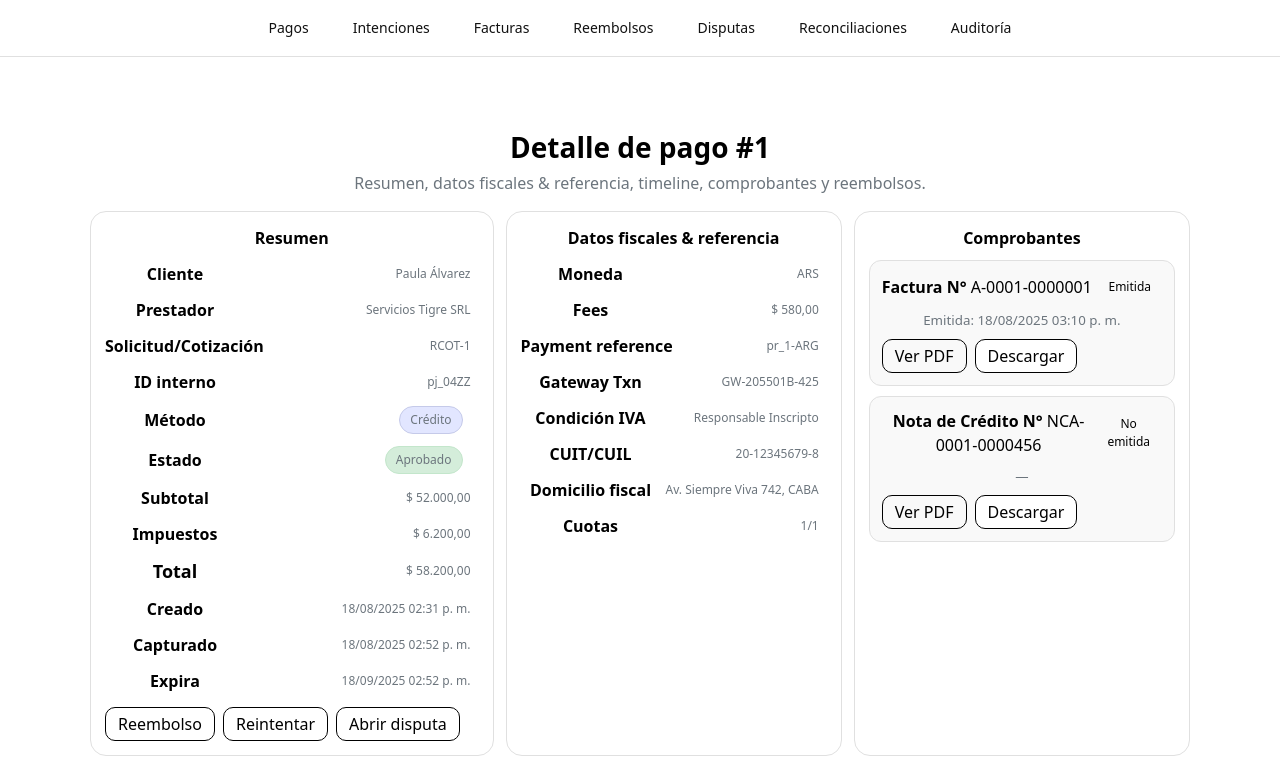
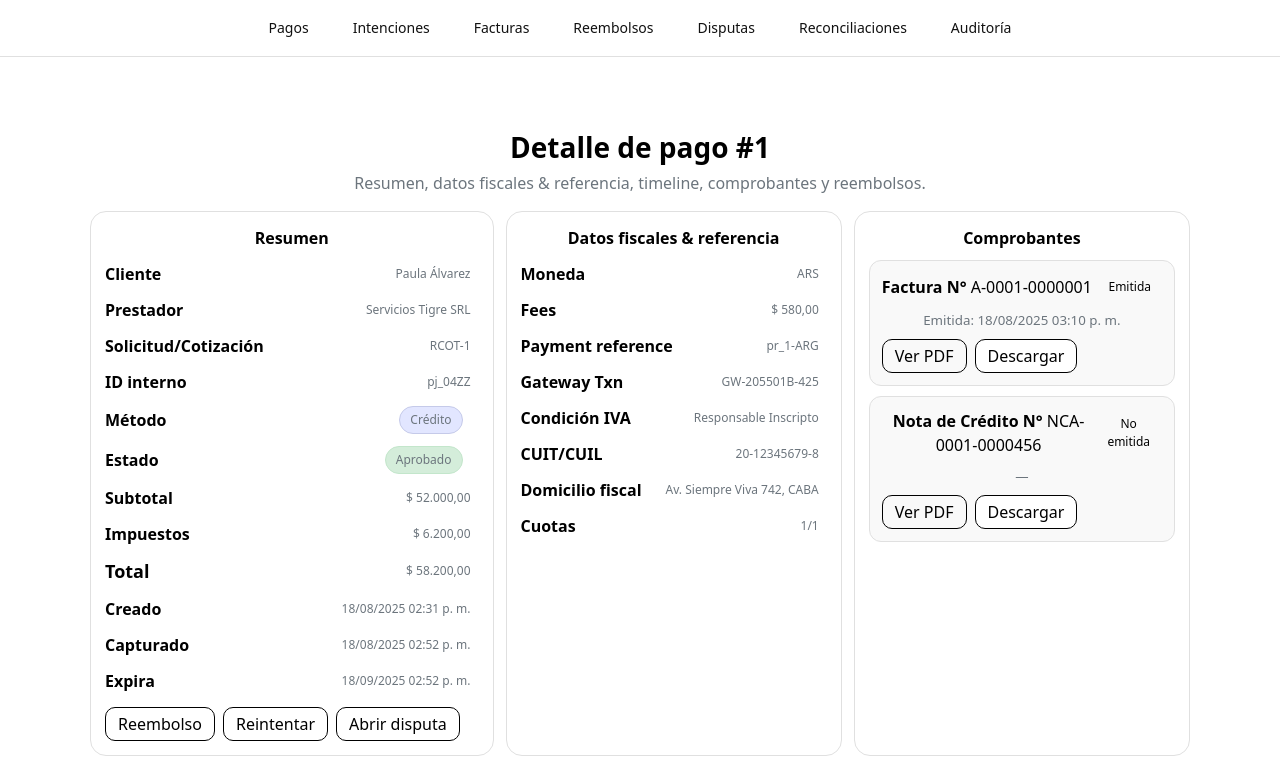
Before and after one commit to Desarrollo-Front/desarrollo_aplicaciones_front, a React (Vite) app: page /detalle/1 in a window 1280 px wide. Shown: the top 769 px of the page. Built offline with nearby package versions, Linux system fonts and the light colour scheme.

Commit message:
Pagos Detalle v2

```diff
--- a/src/views/Pagos-Detalle.css
+++ b/src/views/Pagos-Detalle.css
@@ -59,7 +59,7 @@
 .pd-kv b {
   font-weight: 600;
   color: #000;
-  min-width: 140px; /* ancho fijo para alinear labels */
+  min-width: 0; /* ancho fijo para alinear labels */
 }
 .pd-kv span {
   font-weight: normal;
```
